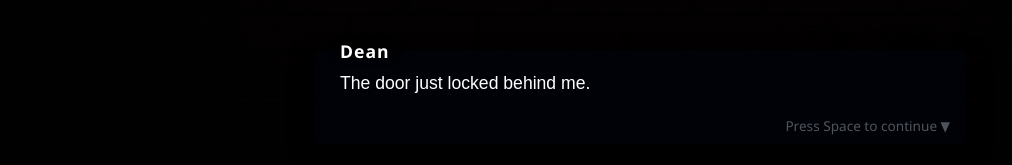
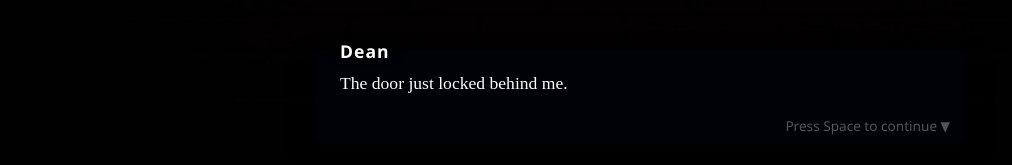
Before and after one commit to antidate723/open26, a React (Vite) app: page / in a window 1280 px wide. Both pictures are taken after a click on the button "ÎNCEPE". Shown: the part 623-788 px from the top of the page, without its empty margins (0-1012 px from the left). Built offline with nearby package versions, Linux system fonts and the light colour scheme; a web font is replaced by a local one.

Commit message:
da merge

```diff
--- a/src/components_css/CutieDialog.css
+++ b/src/components_css/CutieDialog.css
@@ -54,7 +54,7 @@
   margin: 0;
   margin-top: 5px;
   min-height: 45px;
-  font-family: 'FontDialog', sans-serif;
+  font-family: 'FontDialog';
 }
 
 .cursor-blink {
```
